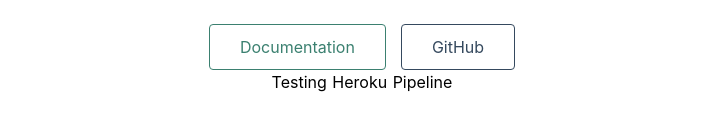
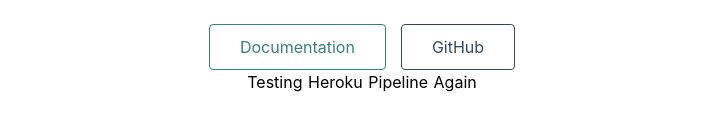
Before and after one commit to bld010/bjark-frontend, a Nuxt app: page / in a window 1280 px wide. Shown: the part 514-644 px from the top of the page, without its empty margins (278-1000 px from the left). Built offline with nearby package versions, Linux system fonts and the light colour scheme.

Commit message:
More pipeline tests

```diff
--- a/pages/index.vue
+++ b/pages/index.vue
@@ -22,7 +22,7 @@
         >
           GitHub
         </a>
-        <p>Testing Heroku Pipeline</p>
+        <p>Testing Heroku Pipeline Again</p>
       </div>
     </div>
   </div>
```
